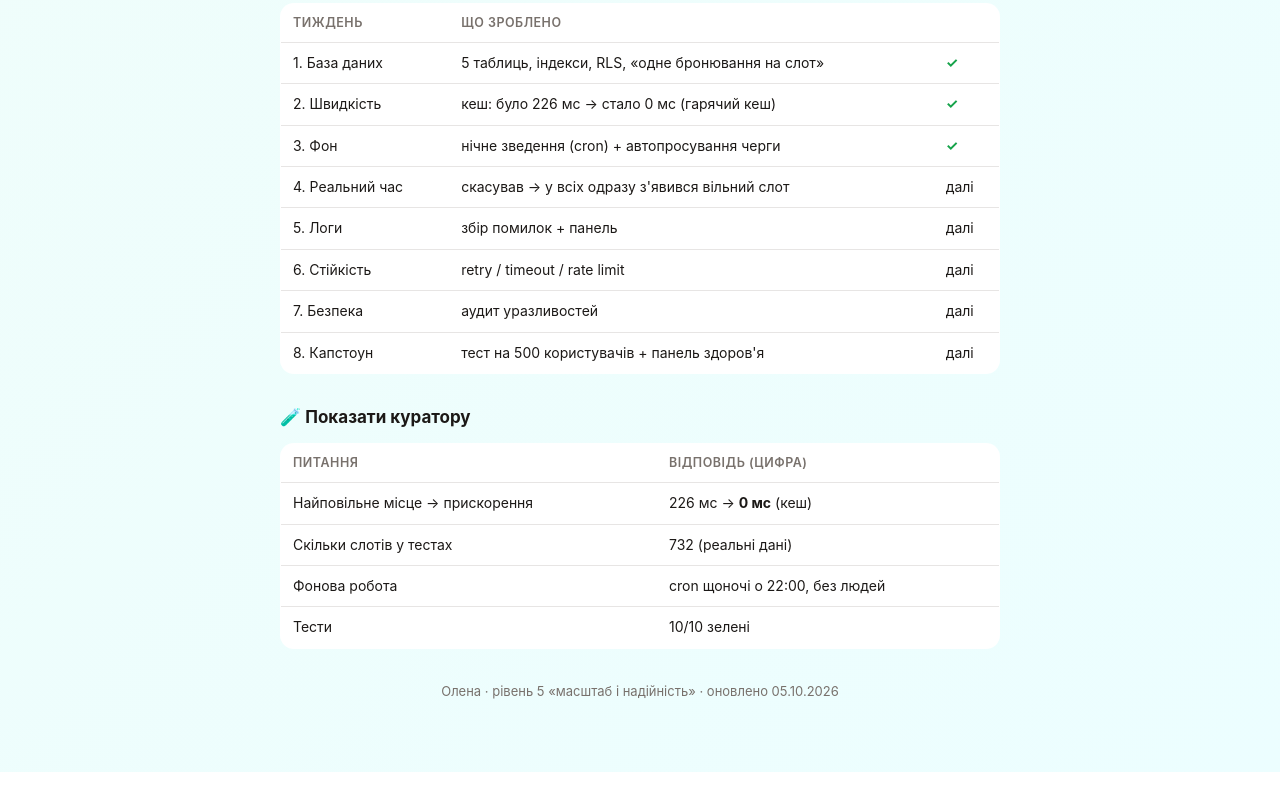
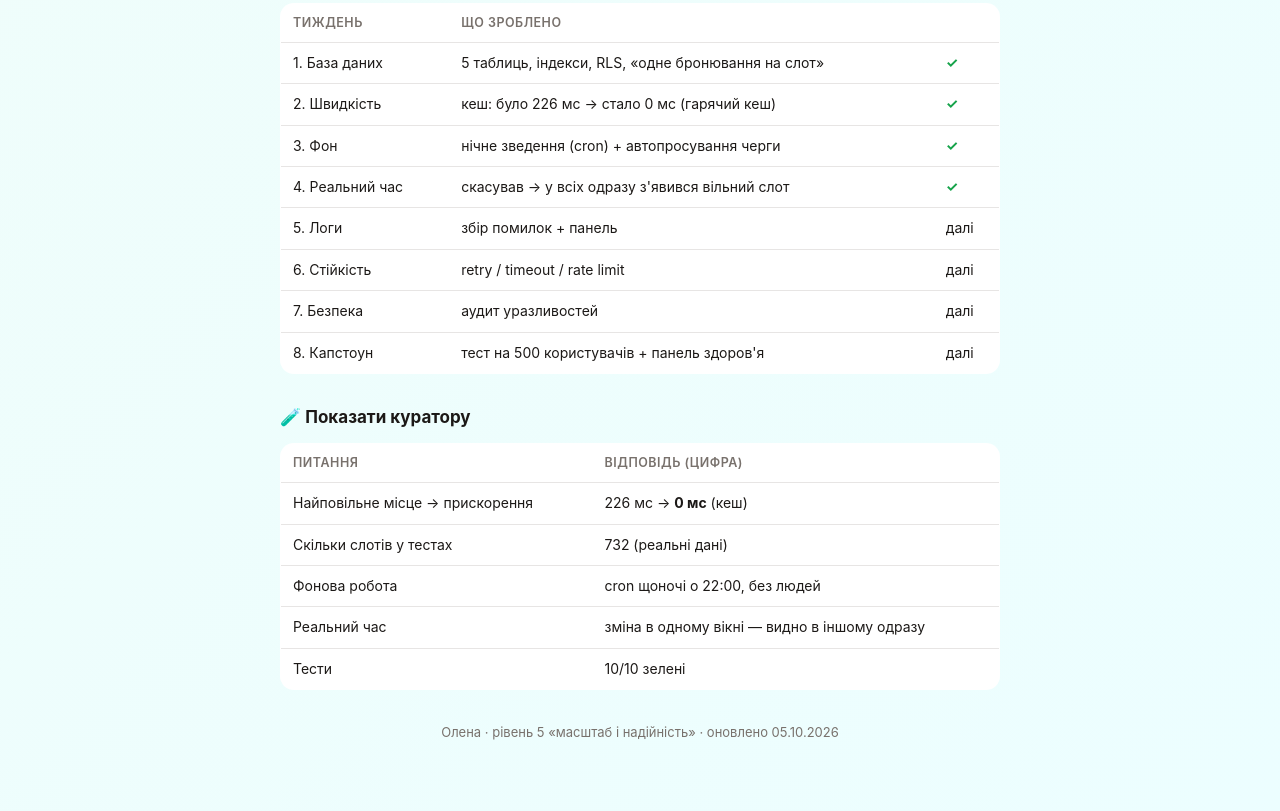
Before and after one commit to olenaklocko-cyber/my-works, a plain HTML site: page koly-vilno.html in a window 1280 px wide. Shown: the part 707-1518 px from the top of the page. Before the commit the page ends 1479 px from the top, so only its background shows below. Drawn offline with Linux system fonts and the light colour scheme.

Commit message:
тиждень 4 ✓ на сторінці-презентації

```diff
--- a/koly-vilno.html
+++ b/koly-vilno.html
@@ -76,7 +76,7 @@
     <tr><td>1. База даних</td><td>5 таблиць, індекси, RLS, «одне бронювання на слот»</td><td class="ok">✓</td></tr>
     <tr><td>2. Швидкість</td><td>кеш: було 226 мс → стало 0 мс (гарячий кеш)</td><td class="ok">✓</td></tr>
     <tr><td>3. Фон</td><td>нічне зведення (cron) + автопросування черги</td><td class="ok">✓</td></tr>
-    <tr><td>4. Реальний час</td><td>скасував → у всіх одразу з'явився вільний слот</td><td>далі</td></tr>
+    <tr><td>4. Реальний час</td><td>скасував → у всіх одразу з'явився вільний слот</td><td class="ok">✓</td></tr>
     <tr><td>5. Логи</td><td>збір помилок + панель</td><td>далі</td></tr>
     <tr><td>6. Стійкість</td><td>retry / timeout / rate limit</td><td>далі</td></tr>
     <tr><td>7. Безпека</td><td>аудит уразливостей</td><td>далі</td></tr>
@@ -89,6 +89,7 @@
     <tr><td>Найповільне місце → прискорення</td><td>226 мс → <b>0 мс</b> (кеш)</td></tr>
     <tr><td>Скільки слотів у тестах</td><td>732 (реальні дані)</td></tr>
     <tr><td>Фонова робота</td><td>cron щоночі о 22:00, без людей</td></tr>
+    <tr><td>Реальний час</td><td>зміна в одному вікні — видно в іншому одразу</td></tr>
     <tr><td>Тести</td><td>10/10 зелені</td></tr>
   </table>
 
```
